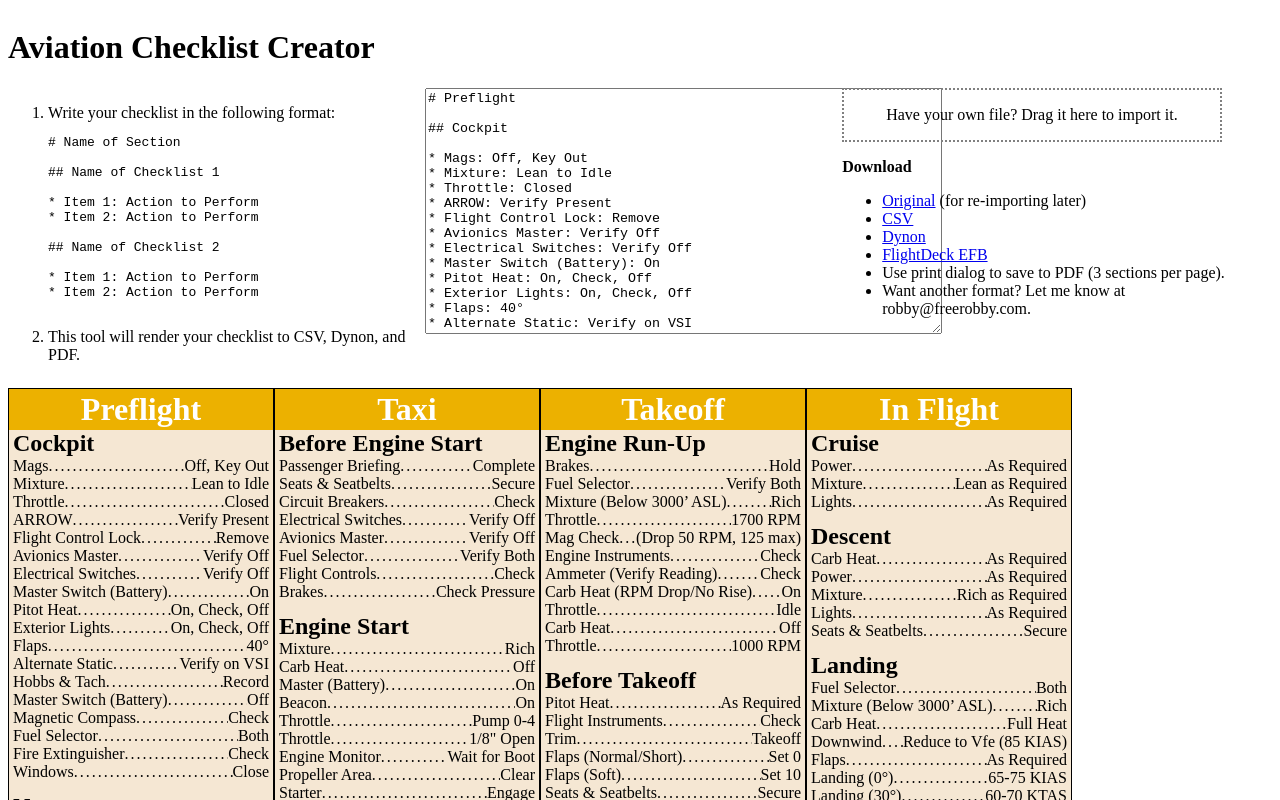
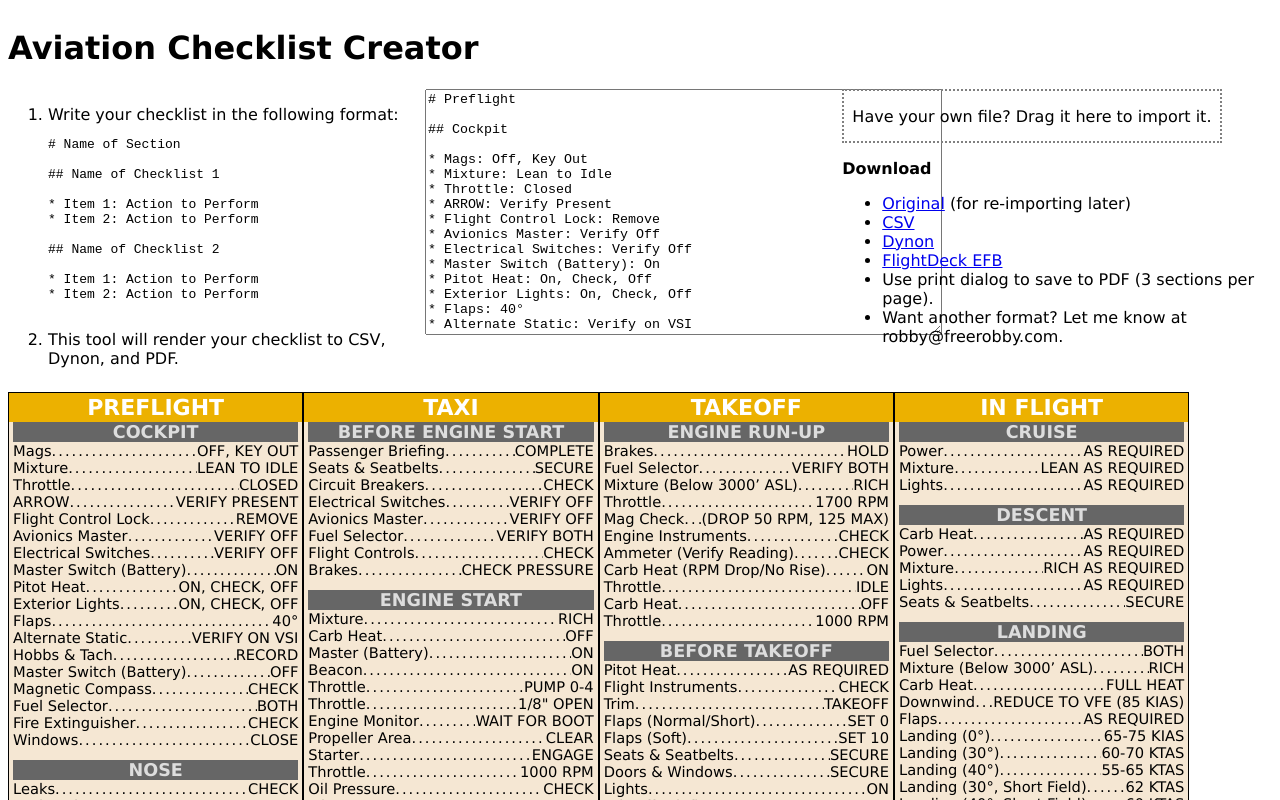
Before and after one commit to freerobby/aviation-checklist, a Vue app: page / in a window 1280 px wide. Both pictures are taken after a click on the link "my checklist". Shown: the top 800 px of the page. Built offline with nearby package versions, Linux system fonts and the light colour scheme.

Commit message:
some style tweaks

```diff
--- a/src/App.vue
+++ b/src/App.vue
@@ -300,6 +300,7 @@ export default {
 div {
   -webkit-font-smoothing: antialiased;
   -moz-osx-font-smoothing: grayscale;
+  font-family: Verdana, sans-serif;
 }
 
 @media screen {
--- a/src/components/Checklist.vue
+++ b/src/components/Checklist.vue
@@ -29,7 +29,11 @@ div h2 {
   display: block;
   width: 100%;
   margin: 0;
-  text-align: left;
+  text-align: center;
+  background-color: #666;
+  color: #ddd;
+  text-transform: uppercase;
+  font-size: 120%;
 }
 ul {
   margin: 0;
--- a/src/components/ChecklistItem.vue
+++ b/src/components/ChecklistItem.vue
@@ -4,7 +4,7 @@
     <div class="checklist-item">
       {{ item.subject }}
       <span class="dots"></span>
-      {{ item.operation }}
+      <span class="operation">{{ item.operation }}</span>
     </div>
   </li>
 </template>
@@ -23,6 +23,10 @@ div.checklist-item {
   clear: both;
 }
 
+span.operation {
+  text-transform: uppercase;
+}
+
 span.dots {
   flex: 1; /* Distribute available space equally */
   text-align: center;
--- a/src/components/ChecklistSet.vue
+++ b/src/components/ChecklistSet.vue
@@ -30,8 +30,11 @@ div {
 div.checklist-set{
   border: 1px solid #000;
   float: left;
-  width: 198pt;
-  height: 756pt;
+  #width: 198pt;
+  width: 20em;
+  #height: 756pt;
+  #height: 60em;
+  font-size: 11pt;
 }
 div.checklist-set h1 {
   margin: 0;
@@ -40,6 +43,8 @@ div.checklist-set h1 {
   background-color: #ecb100;
   text-align: center;
   color: #fff;
+  font-size: 150%;
+  text-transform: uppercase;
 }
 div.checklist-set h1.emergency {
   background-color: #ff371a;
@@ -49,7 +54,7 @@ div.checklist-set h1.reference {
 }
 div.checklist-set .generated {
   color: #515151;
-  font-size: 8pt;
+  #font-size: 8pt;
   position: absolute;
   bottom: 2px;
   right: 3px;
```
